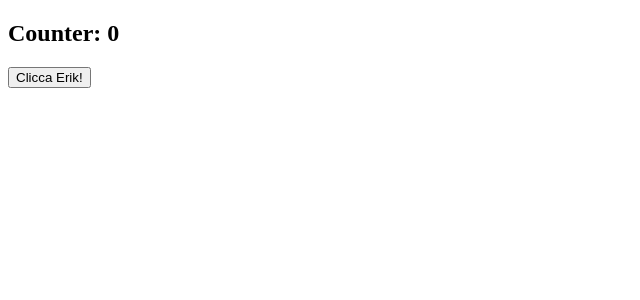
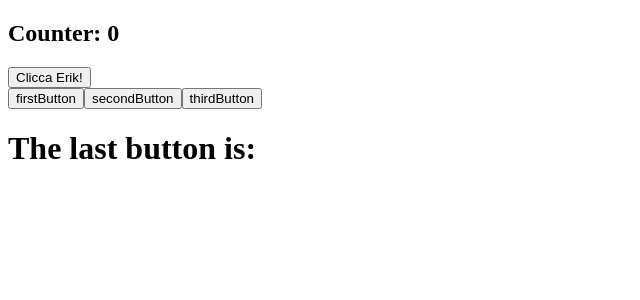
Before and after one commit to TizianoForte/React-Exercise, a React (Create React App) app: page / in a window 1280 px wide. Shown: the top 300 px of the page, without its empty margins (0-640 px from the left). Built offline with nearby package versions, Linux system fonts and the light colour scheme.

Commit message:
25th exercise

```diff
--- a/src/App.js
+++ b/src/App.js
@@ -1,11 +1,13 @@
 import React from "react";
 import ClickCounter from "./ClickCounter";
+import ClickTracking from "./ClickTracking";
 
 class App extends React.Component {
   render() {
     return (
       <div>
         <ClickCounter />
+        <ClickTracking/>
       </div>
     );
   }
--- a/src/ClickCounter.js
+++ b/src/ClickCounter.js
@@ -1,4 +1,5 @@
 import React from "react";
+
 
 class ClickCounter extends React.Component {
   state = {
@@ -9,6 +10,9 @@ class ClickCounter extends React.Component {
     this.setState((increment) => {
       return { count: increment.count + 1 };
     });
+
+
+
   };
   render() {
     return (
--- /dev/null
+++ b/src/ClickTracking.js
@@ -0,0 +1,35 @@
+import React from "react";
+
+export class ClickTracking extends React.Component {
+  state = {
+    button: "",
+  };
+
+  lastClick = (event) => {
+    console.log(event.target.name,"Ciao Erik")
+    this.setState({
+      button: event.target.name,
+
+    });
+  };
+
+  render() {
+    return (
+      <div>
+        <button name="firstButton" onClick={this.lastClick}>
+          firstButton
+        </button>
+        <button name="secondButton" onClick={this.lastClick}>
+          secondButton
+        </button>
+        <button name="thirdButton" onClick={this.lastClick}>
+          thirdButton
+        </button>
+        <h1>The last button is: {this.state.button}</h1>
+      </div>
+    );
+  }
+}
+
+
+export default ClickTracking
```
